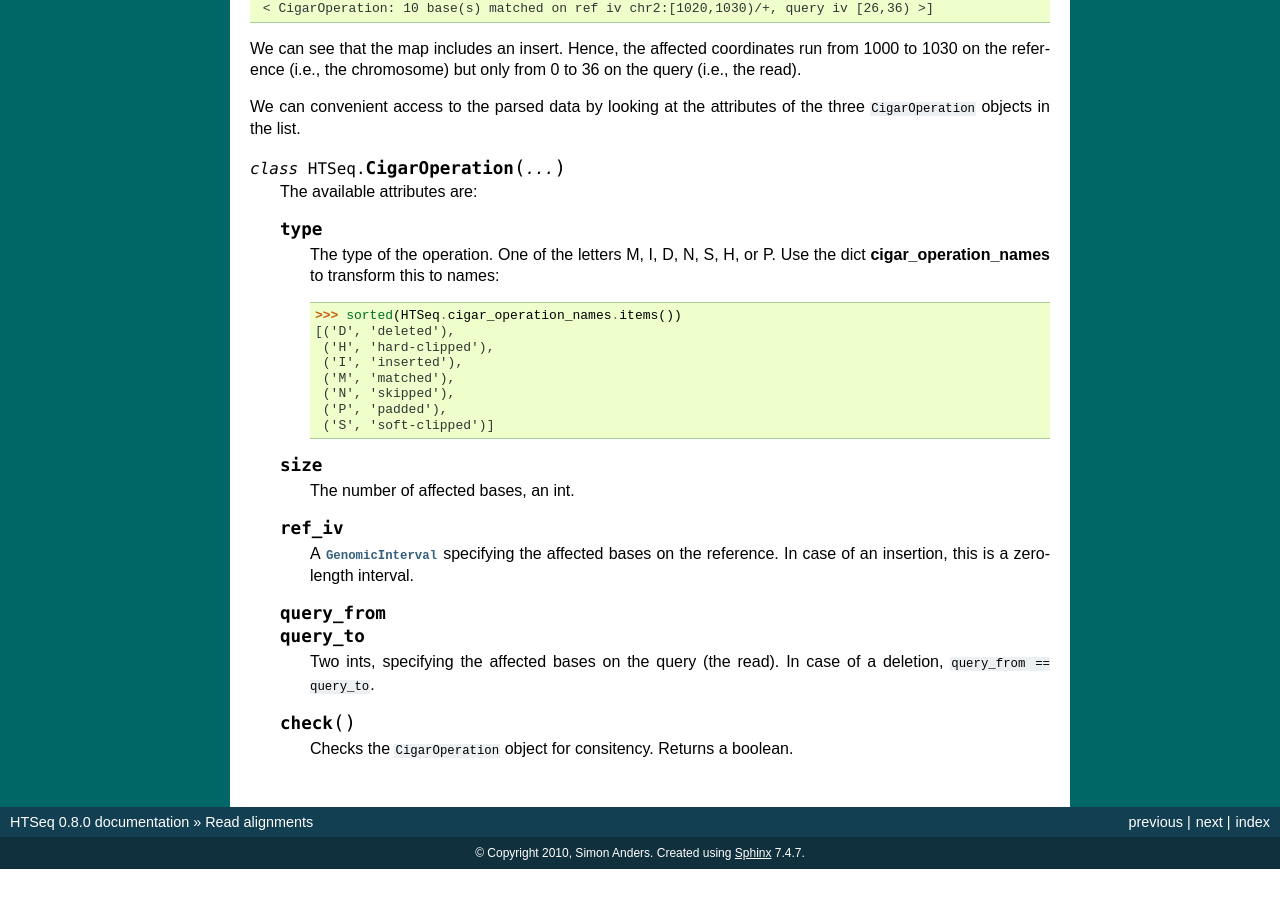
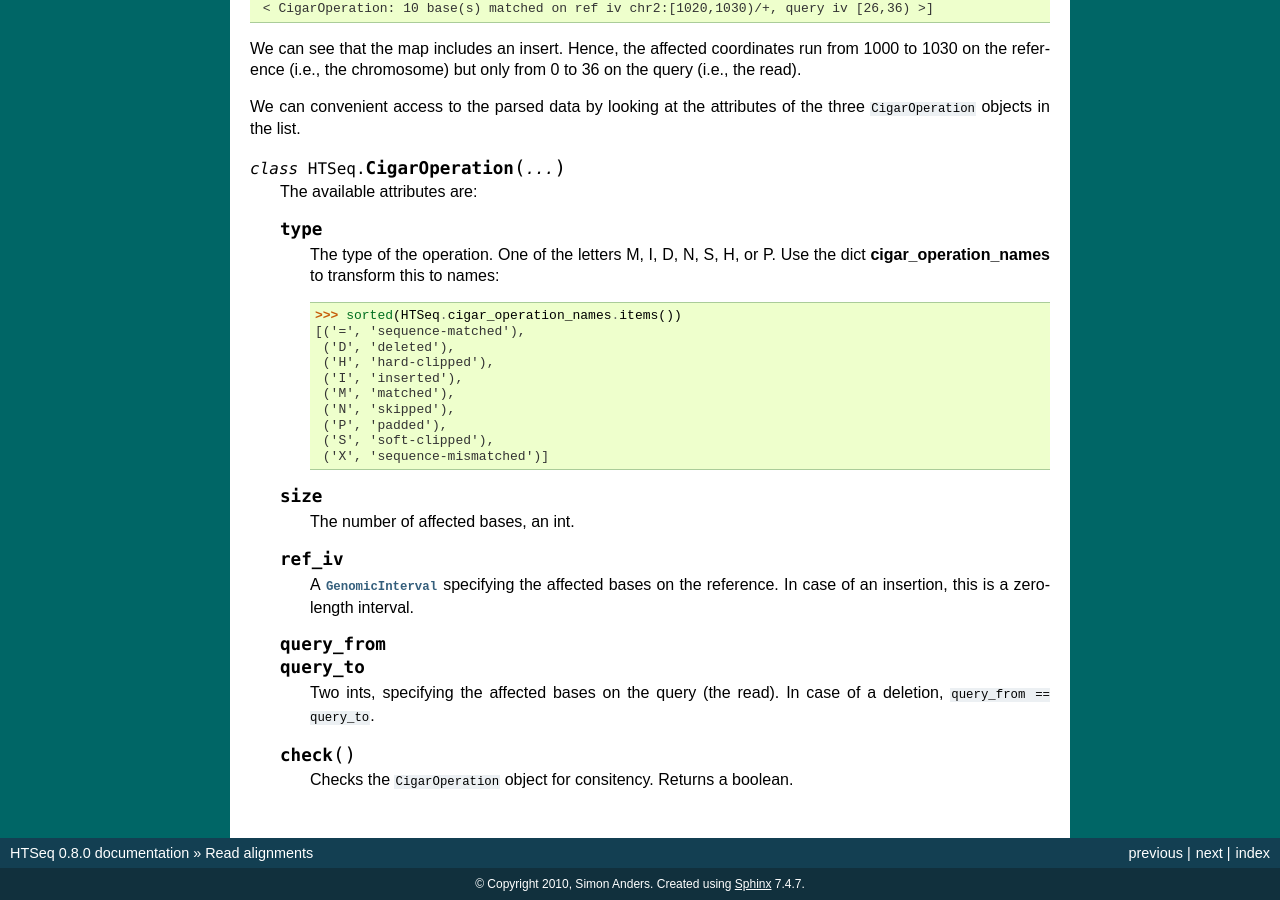
Before and after one commit to simon-anders/htseq, a Sphinx documentation site: the page built from python3/doc/alignments.rst, in a window 1280 px wide and 900 px high, scrolled down 5176 px. Built offline with Sphinx 7.4.7, drawn with Linux system fonts in a browser that asks for light colours; before the commit the page ends 6045 px from its top, so only the background shows below that.

Commit message:
Doctest has new cigars

```diff
--- a/python2/doc/alignments.rst
+++ b/python2/doc/alignments.rst
@@ -360,7 +360,9 @@ objects in the list.
            'M': 'matched',
            'N': 'skipped',
            'P': 'padded',
-           'S': 'soft-clipped'}
+           'S': 'soft-clipped',
+           'X': 'sequence-mismatched',
+           '=': 'sequence-matched'}
 
    .. attribute:: CigarOperation.size
 
--- a/python3/doc/alignments.rst
+++ b/python3/doc/alignments.rst
@@ -357,13 +357,15 @@ objects in the list.
       .. doctest::
 
           >>> sorted(HTSeq.cigar_operation_names.items())    #doctest:+NORMALIZE_WHITESPACE
-          [('D', 'deleted'),
+          [('=', 'sequence-matched'),
+           ('D', 'deleted'),
            ('H', 'hard-clipped'),
            ('I', 'inserted'),
            ('M', 'matched'),
            ('N', 'skipped'),
            ('P', 'padded'),
-           ('S', 'soft-clipped')]
+           ('S', 'soft-clipped'),
+           ('X', 'sequence-mismatched')]
 
    .. attribute:: CigarOperation.size
 
```
